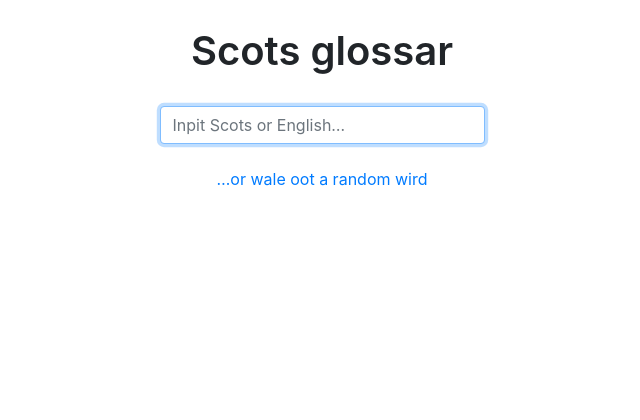
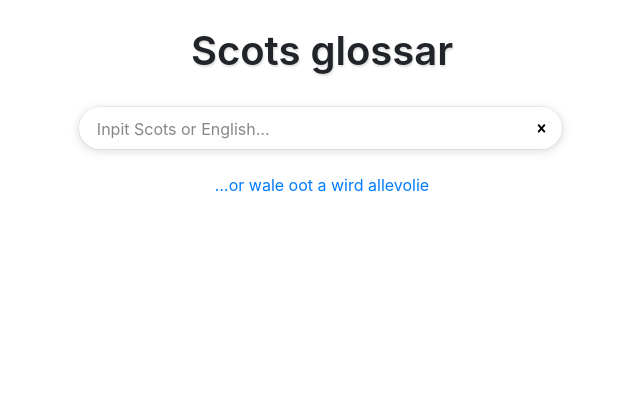
Before and after one commit to donbrae/glossar, a PHP site: page / in a window 1280 px wide. Shown: the top 420 px of the page, without its empty margins (318-958 px from the left). Run offline with PHP 8.4, Linux system fonts and the light colour scheme; some web fonts are replaced.

Commit message:
UI/UX improvements.

```diff
--- a/app.css
+++ b/app.css
@@ -4,6 +4,57 @@ html { font-family: 'Inter', sans-serif; }
   html { font-family: 'Inter var', sans-serif; }
 }
 
+/* Icons
+-------------------------------------------------- */
+
+@font-face {
+  font-family: 'fontello';
+  src: url('./fonts/fontello.eot?70815016');
+  src: url('./fonts/fontello.eot?70815016#iefix') format('embedded-opentype'),
+       url('./fonts/fontello.woff2?70815016') format('woff2'),
+       url('./fonts/fontello.woff?70815016') format('woff'),
+       url('./fonts/fontello.ttf?70815016') format('truetype'),
+       url('./fonts/fontello.svg?70815016#fontello') format('svg');
+  font-weight: normal;
+  font-style: normal;
+}
+
+ [class^="icon-"]:before, [class*=" icon-"]:before {
+  font-family: "fontello";
+  font-style: normal;
+  font-weight: normal;
+  speak: none;
+
+  display: inline-block;
+  text-decoration: inherit;
+  width: 1em;
+  margin-right: .2em;
+  text-align: center;
+  /* opacity: .8; */
+
+  /* For safety - reset parent styles, that can break glyph codes*/
+  font-variant: normal;
+  text-transform: none;
+
+  /* fix buttons height, for twitter bootstrap */
+  line-height: 1em;
+
+  /* Animation center compensation - margins should be symmetric */
+  /* remove if not needed */
+  margin-left: .2em;
+
+  /* you can be more comfortable with increased icons size */
+  /* font-size: 120%; */
+
+  /* Font smoothing. That was taken from TWBS */
+  -webkit-font-smoothing: antialiased;
+  -moz-osx-font-smoothing: grayscale;
+
+  /* Uncomment for 3D effect */
+  /* text-shadow: 1px 1px 1px rgba(127, 127, 127, 0.3); */
+}
+
+.icon-cancel:before { content: '\e800'; } /* '' */
 
 /* Sticky footer styles
 -------------------------------------------------- */
@@ -112,6 +163,9 @@ ol.inf li::before, div.inf::before {
 h1 {
     font-weight: 600;
 }
+h1 label {
+    text-shadow: 1px 2px 2px rgba(0, 0, 0, 0.13);
+}
 .sc {
     padding: 1px 4px;
 }
@@ -210,6 +264,35 @@ div.en, div.def, div.ex, div.inf {
 .h1, h1 {
     font-size: 1.8rem;
 }
+.form-control {
+    border-radius: 2rem;
+    padding: .59rem 2.3rem .54rem 1.1rem;
+    color: #212529;
+    font-weight: 500;
+}
+.form-control:focus {
+    color: #212529;
+    border-color: #7777771a;
+    box-shadow: 0px 2px 9px 0rem rgba(148, 148, 148, 0.29);
+    outline: 0;
+}
+.form-control::placeholder {
+    font-weight: 400;
+    color: #2125298c;
+}
+.input-group>.custom-select:not(:last-child), .input-group>.form-control:not(:last-child) {
+    border-top-right-radius: 2rem;
+    border-bottom-right-radius: 2rem;
+}
+.input-group button.btn.bg-transparent {
+    margin-left: -46px;
+    z-index: 100;
+}
+.input-group button.btn.bg-transparent:focus {
+    outline: 0;
+    opacity: .4;
+    box-shadow: none;
+}
 @media (min-width: 576px) {
     .grammar {
         display: inline;
--- a/glossar-adj.js
+++ b/glossar-adj.js
@@ -47,6 +47,7 @@ G.dict.push({ // A
         ['giddy', 'volatile']
     ],
     gr: ['adj'],
+    tr: ['alevoly', 'alevolie'],
     or: [
         [G.notes.or.ms, 'alla-volie'],
         ['frae the ' + G.notes.or.f, 'à la volée']
@@ -78,7 +79,7 @@ G.dict.push({ // A
         'considerable (of a sum of money)',
         'pleasant (of the weather)'
     ],
-    tr: ['well dressed', 'able bodied', 'considerable', 'pleasant', 'bra', 'braa', 'brow'],
+    tr: ['well dressed', 'able bodied', 'considerable', 'pleasant', 'bra', 'braa', 'brow', 'good'],
     gr: ['adj'],
     ex: [G.ex.g, G.ex.v],
     or: [
--- a/glossar-adv.js
+++ b/glossar-adv.js
@@ -44,6 +44,7 @@ G.dict.push({ // A
     sc: 'allevolie',
     en: ['at random'],
     gr: ['adv'],
+    tr: ['alevoly', 'alevolie'],
     or: 'see the adj'
 }, { // B
     sc: 'a bittie',
@@ -60,7 +61,7 @@ G.dict.push({ // A
         ['well', 'finely'],
         ['very', 'extremely']
     ],
-    tr: ['bra', 'braa', 'brow'],
+    tr: ['bra', 'braa', 'brow', 'good'],
     gr: ['adv'],
     or: 'see the adj',
     ex: G.ex.h
@@ -228,6 +229,7 @@ G.dict.push({ // A
         ['almost', 'nearly']
     ],
     gr: 'adv',
+    tr: 'mostly',
     ex: ['The wather wis maistly sunny', 'I‘m maistly fínisht in the gairden']
 }, {
     sc: 'muckle',
--- a/glossar-v.js
+++ b/glossar-v.js
@@ -999,7 +999,7 @@ G.dict.push({
             [G.notes.or.as, 'innovat, innovate'],
             G.notes.or.l + ' <em>innovāt-</em>, ptp stem o <em>innovāre</em>'
         ],
-        ex: ['She aye likit tae innovate in her wark', 'He haed been innovate as a componer o sangs for vyce an pianae']
+        ex: ['She aye likit tae innovate in her wark']
     }, {
         sc: 'interpone',
         en: 'interpose',
--- a/index.html
+++ b/index.html
@@ -26,13 +26,13 @@
 
     <!-- Bootstrap CSS -->
     <link rel="stylesheet" href="https://maxcdn.bootstrapcdn.com/bootstrap/4.0.0/css/bootstrap.min.css">
-    <link rel="stylesheet" href="app.css">
+    <link rel="stylesheet" href="app.css?ts=200424041919">
 
     <script src="zepto.min.js"></script>
     <script src="fuse.min.js"></script>
 
     <!-- Production JS bundle -->
-    <script defer src="glossar-bundle.min.js?ts=200415100416" onload="GLOSSAR.init()"></script>
+    <script defer src="glossar-bundle.min.js?ts=200424041514" onload="GLOSSAR.init()"></script>
 
 </head>
 
@@ -41,11 +41,16 @@
     <main role="main" class="container">
         <h1 class="mt-5 text-center"><label for="searchTextbox">Scots glossar</label></h1>
         <section id="search">
-            <div class="form-group form-inline">
-                <input type="text" class="form-control mx-auto w-50" id="searchTextbox" placeholder="Inpit Scots or English…">
+            <div class="form-group form-inline justify-content-center">
+                <div class="input-group w-75">
+                    <input type="text" class="form-control mx-auto" id="searchTextbox" placeholder="Inpit Scots or English…" spellcheck="false">
+                    <button class="btn bg-transparent clear-value">
+                        <i class="demo-icon icon-cancel"></i>
+                    </button>
+                </div>
             </div>
             <div class="text-center">
-                <button id="random" class="btn btn-link">…or wale oot a random wird</button>
+                <button id="random" class="btn btn-link">…or wale oot a wird allevolie</button>
             </div>
 
             <ul id="result" class="result fade"></ul>
```
Also changed, not shown: app.js (+14 -0 lines), fonts/fontello.ttf (added), fonts/fontello.woff (added), fonts/fontello.woff2 (added), glossar-bundle.min.js, 3 other files.
